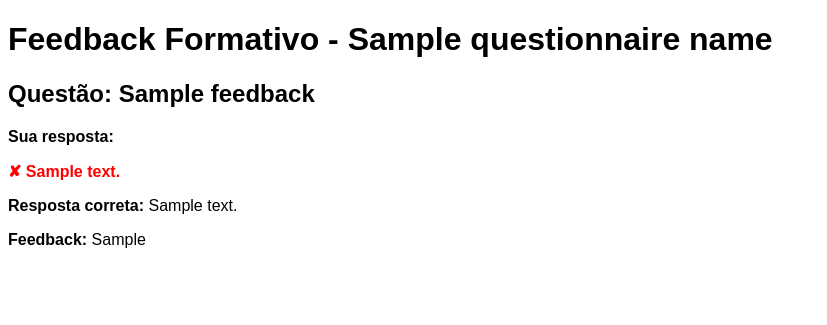
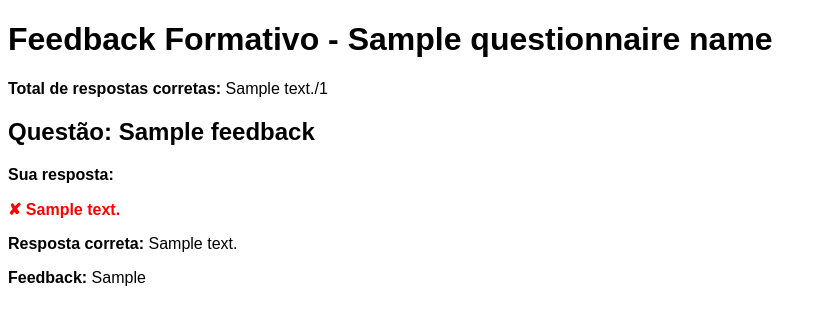
Before and after one commit to oCaioOliveira/FeedFor, a Django app: template feedfor/templates/feedback_template.html in a window 1280 px wide. Shown: the top 325 px of the page, without its empty margins (0-827 px from the left). Run offline with Django 5.2, Linux system fonts and the light colour scheme; the template is opened without the code that fills it: most values are stand-ins (such as "Sample title", 1, 10 or a date in 2020); parts of the project's set-up code (start-up, migrations or seed data) failed here and were passed over.

Commit message:
Adapt feedback templates

```diff
--- a/feedfor/templates/feedback_template.html
+++ b/feedfor/templates/feedback_template.html
@@ -23,6 +23,10 @@
     </head>
     <body>
         <h1>Feedback Formativo - {{ questionnaire_name }}</h1>
+        <p>
+            <strong>Total de respostas corretas:</strong>
+            {{ correct_count_answers }}/{{ feedbacks|length }}
+        </p>
         {% for feedback in feedbacks %}
         <div class="feedback">
             <h2>Questão: {{ feedback.question }}</h2>
```
